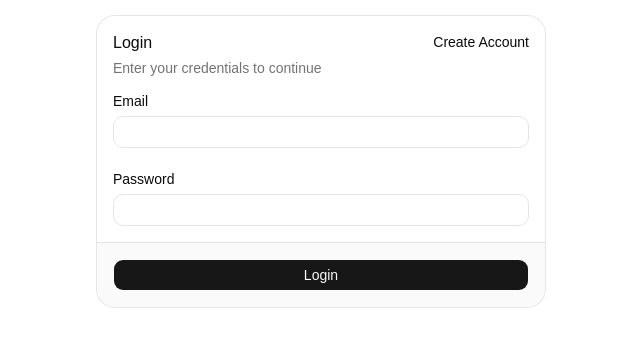
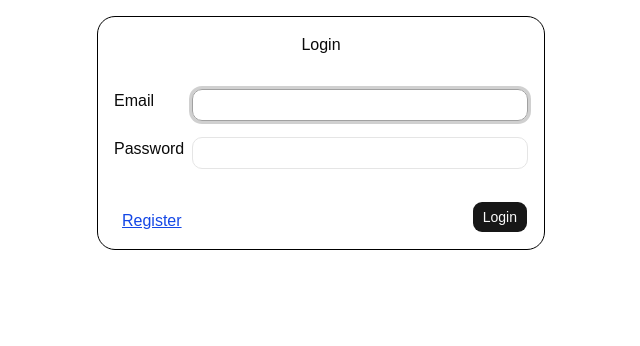
Before and after one commit to alain-kubwayo/nbr-licensing-portal, a React (Vite) app in the folder frontend/: page / in a window 1280 px wide. Shown: the top 346 px of the page, without its empty margins (319-959 px from the left). Built offline with nearby package versions, Linux system fonts and the light colour scheme.

Commit message:
feat: setup login page

```diff
--- a/frontend/src/components/Login.tsx
+++ b/frontend/src/components/Login.tsx
@@ -1,57 +1,57 @@
-import type { FormEvent } from "react";
+import { useState, type FormEvent } from "react";
+import FormWrapper from "./FormWrapper";
+import { Input } from "./ui/input";
 import { Button } from "./ui/button";
-import { Card, CardAction, CardContent, CardDescription, CardFooter, CardHeader, CardTitle } from "./ui/card";
-import { Label } from "./ui/label";
-import { Input } from "./ui/input";
 import { Link } from "react-router";
 
+type LoginData = {
+    email: string
+    password: string
+}
 
-const Login = () => {
+const INITIAL_DATA: LoginData = {
+  email: "",
+  password: ""
+}
+
+type LoginFormProps = LoginData & {
+    updateFields: (fields: Partial<LoginData>) => void
+}
+
+const Login = ({ email, password }: LoginFormProps) => {
+    const [data, setData] = useState(INITIAL_DATA);
+    function updateFields(fields: Partial<LoginData>) {
+        setData(prev => {
+        return {...prev, ...fields}
+        })
+    }
+
     function onSubmit(e: FormEvent) {
         e.preventDefault();
 
-    // POST data to log account in
-    console.log("Successful account login");
+        // POST data to login into the account account
+        console.log("Successful login", data);
     }
 
   return (
-    <Card className="w-full max-w-md mx-auto m-4 rounded-2xl w-full max-w-md mx-auto">
-        <CardHeader>
-            <CardTitle>Login</CardTitle>
-            <CardDescription>
-                Enter your credentials to continue
-            </CardDescription>
-            <CardAction>
-                <Link to="/register">Create Account</Link>
-            </CardAction>
-        </CardHeader>
-        <CardContent>
+    <div className="relative bg-white border border-black p-4 m-4 rounded-2xl w-full max-w-md mx-auto">
         <form onSubmit={onSubmit}>
-                <div className="flex flex-col gap-6">
-                    <div className="grid gap-2">
-                        <Label htmlFor="email">Email</Label>
-                        <Input
-                            type="email"
-                            required
-                        />
+        <FormWrapper title="Login">
+            <label>Email</label>
+            <Input autoFocus required type="email" value={email} onChange={e => updateFields({ email: e.target.value })} />
+            <label>Password</label>
+            <Input required type="password" value={password} onChange={e => updateFields({ password: e.target.value })} />
+            <p className="flex items-end">
+                {/* No account yet? */}
+                <Link className="ml-2 underline text-blue-700" to="/register">Register</Link>
+            </p>
+            <div className="mt-4 flex w-full justify-end">
+                <Button type="submit">Login</Button>
             </div>
-                    <div className="grid gap-2">
-                        <Label htmlFor="password">Password</Label>
-                        <Input
-                            type="password"
-                            required
-                        />
+        </FormWrapper>
+        </form>
     </div>
-                </div>
-            </form>
-        </CardContent>
-        <CardFooter className="flex-col gap-2">
-            <Button type="submit" className="w-full">
-                Login
-            </Button>
-        </CardFooter>
-    </Card>
   )
 }
 
-export default Login
+export default Login;
```
Lines whose indentation alone changed are shown as unchanged.
